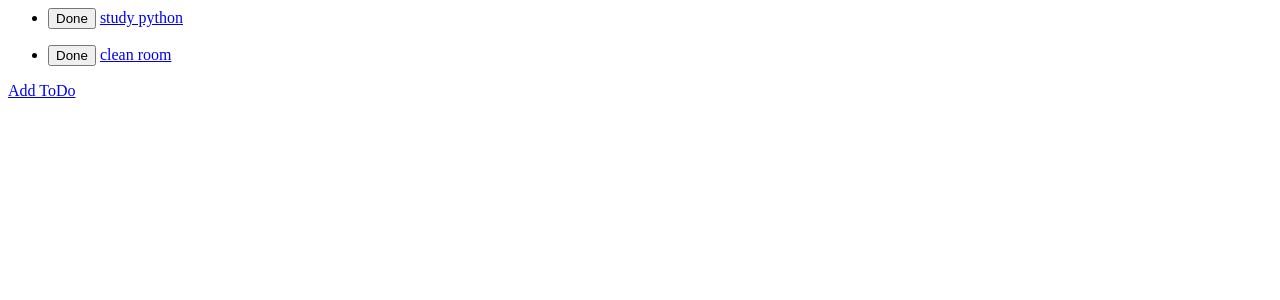
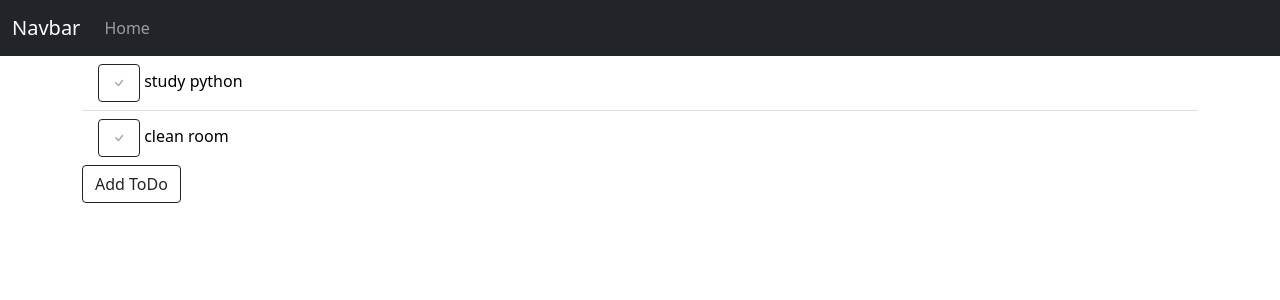
Before and after one commit to mizukihirose/django_todo, a Django app: page /todo/ in a window 1280 px wide. Shown: the top 300 px of the page. Run offline with Django 4.2, Linux system fonts and the light colour scheme; data comes from the database, SQL or seed files in the repository; both versions use the stored data as it was after the commit.

Commit message:
started UI editing.

```diff
--- /dev/null
+++ b/mysite/todo/static/todo/style.css
@@ -0,0 +1,22 @@
+li {
+  list-style-type: none;
+  padding: 0;
+  margin: 0;
+}
+
+a {
+  text-decoration: none;
+  color: black;
+}
+
+ul {
+  padding: 0;
+}
+
+i {
+  color: rgb(167, 167, 167)
+}
+
+button:hover i {
+  color: black;
+}
--- a/mysite/todo/templates/todo/add_todo.html
+++ b/mysite/todo/templates/todo/add_todo.html
@@ -1,3 +1,6 @@
+{% extends 'todo/base.html' %}
+
+{% block content %}
 <form action="{% url 'todo:modify_db' %}" method="POST">
 {% csrf_token %}
   <label for="text">What to do?:</label>
@@ -13,3 +16,4 @@
   <input type="hidden" name="db_action" value="add">
   <input type="submit" value="Add">
 </form>
+{% endblock %}
--- /dev/null
+++ b/mysite/todo/templates/todo/base.html
@@ -0,0 +1,35 @@
+{% load static %}
+<!doctype html>
+<html lang=en>
+  <head>
+    {% block title %}
+    <title>Todo</title>
+    {% endblock %}
+    <link href="https://cdn.jsdelivr.net/npm/bootstrap@5.1.3/dist/css/bootstrap.min.css" rel="stylesheet" integrity="sha384-1BmE4kWBq78iYhFldvKuhfTAU6auU8tT94WrHftjDbrCEXSU1oBoqyl2QvZ6jIW3" crossorigin="anonymous">
+    <link rel="stylesheet" href="https://cdn.jsdelivr.net/npm/bootstrap-icons@1.8.1/font/bootstrap-icons.css">
+    <link rel="stylesheet" href="{% static 'todo/style.css' %}" type="text/css">
+  </head>
+
+  <body>
+      <nav class="navbar navbar-expand-lg navbar-dark bg-dark">
+        <div class="container-fluid">
+          <a class="navbar-brand" href="#">Navbar</a>
+          <button class="navbar-toggler" type="button" data-toggle="collapse" data-target="#navbarSupportedContent" aria-controls="navbarSupportedContent" aria-expanded="false" aria-label="Toggle navigation">
+            <span class="navbar-toggler-icon"></span>
+          </button>
+
+          <div class="collapse navbar-collapse" id="navbarSupportedContent">
+            <ul class="navbar-nav mr-auto">
+              <li class="nav-item">
+                <a class="nav-link" href="{% url 'todo:index' %}">Home</span></a>
+              </li>
+            </ul>
+          </div>
+        </div>
+      </nav>
+    <div class="container">
+    {% block content %}
+    {% endblock %}
+    </div>
+  </body>
+</html>
--- a/mysite/todo/templates/todo/detail.html
+++ b/mysite/todo/templates/todo/detail.html
@@ -1,3 +1,9 @@
+{% extends 'todo/base.html' %}
+{% load static %}
+
+{% block content %}
 <h1>{{ todo.todo_text }}</h1>
 <h3>Due Date: <u>{{ todo.due_date }}</u></h3>
 <p>Importance: {{ todo.importance }}<p>
+<a href="{% url 'todo:index' %}">Home</a>
+{% endblock %}
--- a/mysite/todo/templates/todo/index.html
+++ b/mysite/todo/templates/todo/index.html
@@ -1,10 +1,15 @@
+{% extends 'todo/base.html' %}
+{% block content %}
 {% if todo_list %}
-  <ul>
+  <ul class="list-group list-group-flush">
     {% for todo in todo_list %}
-      <li>
+      <li class="list-group-item">
         <form action="{% url 'todo:modify_db' %}" method="POST">
           {% csrf_token %}
-          <input type="submit" value="Done">
+          {% comment %} <input type="submit" value="Done"><i class="bi bi-check-square"></i> {% endcomment %}
+          <button type="submit" class="btn bg-transparent btn-outline-dark">
+            <i class="bi bi-check"></i>
+          </button>
           <a href="{% url 'todo:detail' todo.id %}">{{ todo.todo_text }}</a>
           <input type="hidden" name="todo_id" value="{{ todo.id }}">
           <input type="hidden" name="db_action" value="delete">
@@ -15,4 +20,5 @@
 {% else %}
   <p>No todos are available.</p>
 {% endif %}
-<a href="{% url "todo:add" %}">Add ToDo</a>
+<a href="{% url "todo:add" %}" class="btn btn-outline-dark">Add ToDo</a>
+{% endblock %}
```
Also changed, not shown: mysite/db.sqlite3.
